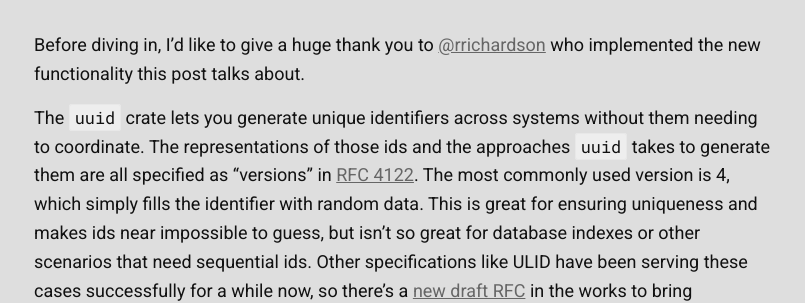
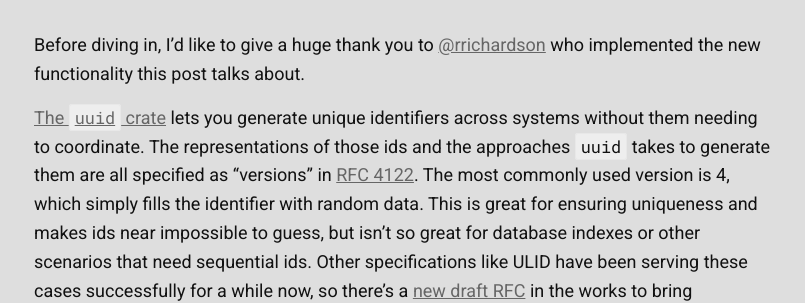
Before and after one commit to KodrAus/KodrAus.github.io, a Jekyll site: the page built from _posts/2022-10-08-sequential-uuids.markdown, in a window 1280 px wide. Shown: the part 215-518 px from the top of the page, without its empty margins (236-1041 px from the left). Built offline with Jekyll 4.4.1, drawn with Linux system fonts in a browser that asks for light colours; some web fonts are replaced; part of the change alters nothing that is shown.

```diff
--- a/_posts/2022-10-08-sequential-uuids.markdown
+++ b/_posts/2022-10-08-sequential-uuids.markdown
@@ -6,7 +6,7 @@ categories: rust
 ---
 Before diving in, I'd like to give a huge thank you to [@rrichardson](https://github.com/rrichardson) who implemented the new functionality this post talks about.
 
-The `uuid` crate lets you generate unique identifiers across systems without them needing to coordinate. The representations of those ids and the approaches `uuid` takes to generate them are all specified as "versions" in [RFC 4122](https://www.rfc-editor.org/rfc/rfc4122). The most commonly used version is 4, which simply fills the identifier with random data. This is great for ensuring uniqueness and makes ids near impossible to guess, but isn't so great for database indexes or other scenarios that need sequential ids. Other specifications like ULID have been serving these cases successfully for a while now, so there's a [new draft RFC](https://github.com/uuid6/uuid6-ietf-draft) in the works to bring sequential ids to UUIDs. The RFC has details on how these new versions work.
+[The `uuid` crate](https://github.com/uuid-rs/uuid) lets you generate unique identifiers across systems without them needing to coordinate. The representations of those ids and the approaches `uuid` takes to generate them are all specified as "versions" in [RFC 4122](https://www.rfc-editor.org/rfc/rfc4122). The most commonly used version is 4, which simply fills the identifier with random data. This is great for ensuring uniqueness and makes ids near impossible to guess, but isn't so great for database indexes or other scenarios that need sequential ids. Other specifications like ULID have been serving these cases successfully for a while now, so there's a [new draft RFC](https://github.com/uuid6/uuid6-ietf-draft) in the works to bring sequential ids to UUIDs. The RFC has details on how these new versions work.
 
 As of `1.2.0`, the `uuid` crate supports the new draft UUID versions so you can start using them in your applications. Since they're still draft and subject to change we require a `RUSTFLAGS` config to opt-in to them. That makes them unsuitable for libraries right now, but once the RFC reaches a steady state we'll commit to them fully.
 
```
